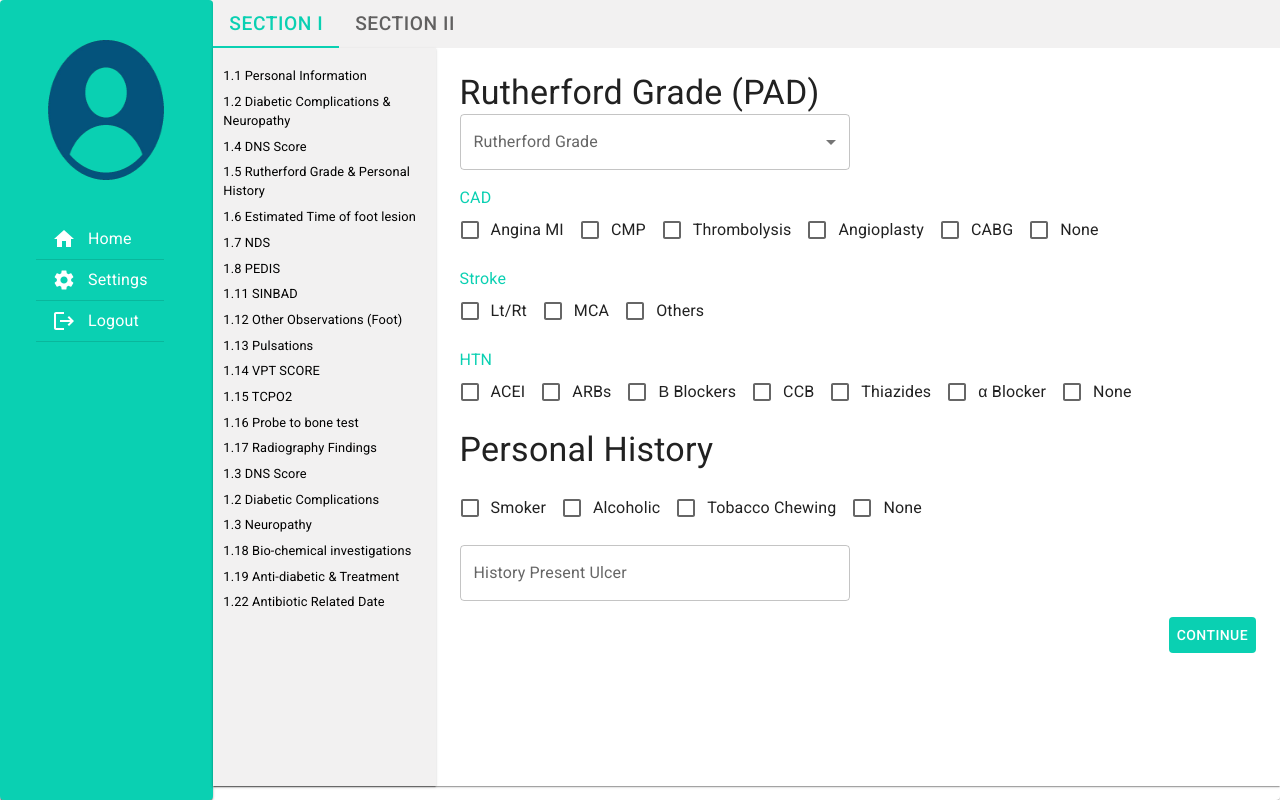
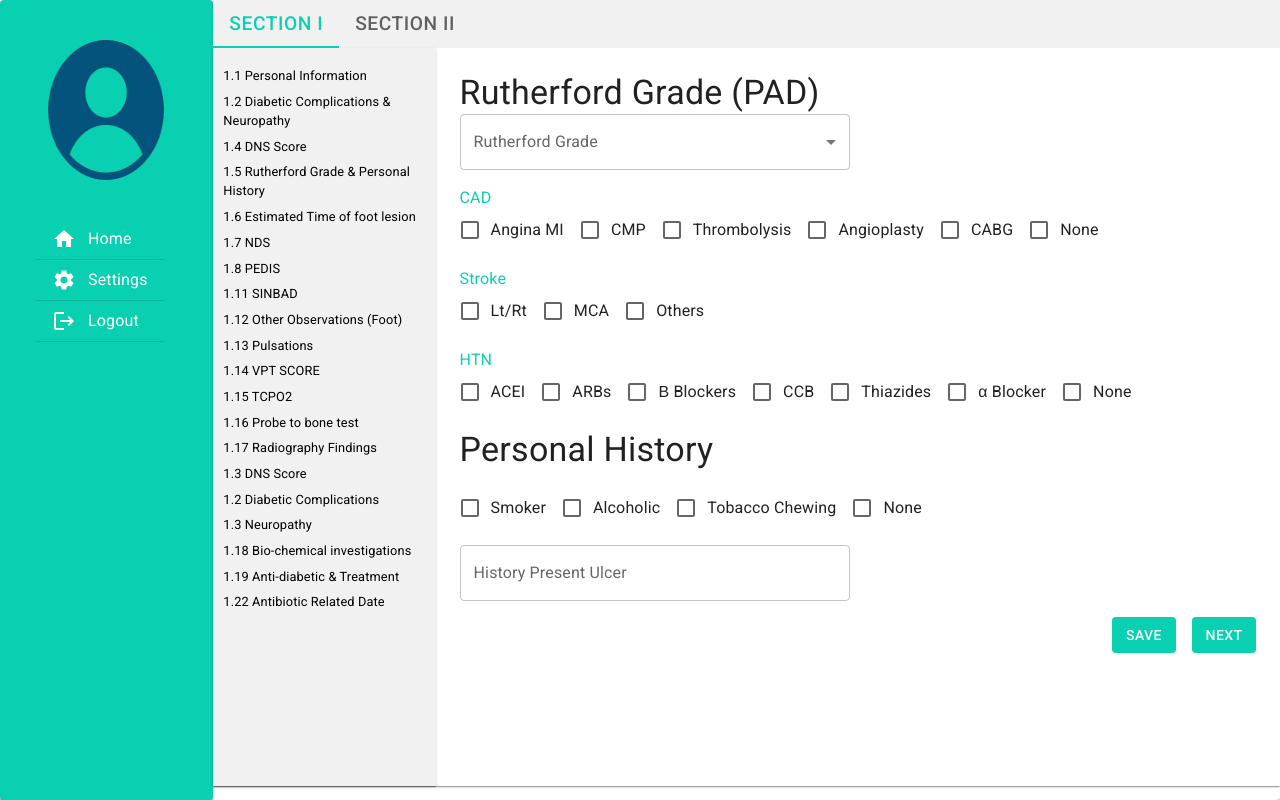
Before and after one commit to MeiiporulTrainingSite/DFP, a React (Create React App) app: page /RutherfordGrade in a window 1280 px wide. Built offline with nearby package versions, Linux system fonts and the light colour scheme.

Commit message:
save changes

```diff
--- a/src/Pages/Page2/Page2.js
+++ b/src/Pages/Page2/Page2.js
@@ -186,22 +186,33 @@ export default function Page2() {
           ) : null}
         </Grid>
         <Grid item md={12} lg={12} align="right">
-        {/* <Link to ="/DNS Score"> */}
         <Button
-          // onClick={onClick}
           type="submit"
           sx={{
             backgroundColor: "#0AD0B2",
             color: "#fff",
             ":hover": {
               border: "1px solid #0AD0B2",
-                color: "#0AD0B2",
+              color: "#0AD0B2"
             },
+            marginRight: "1rem"
           }}
         >
-            Continue
+          Save
         </Button>
-          {/* </Link> */}
+
+        <Button
+          sx={{
+            backgroundColor: "#0AD0B2",
+            color: "#fff",
+            ":hover": {
+              border: "1px solid #0AD0B2",
+              color: "#0AD0B2"
+            }
+          }}
+        >
+          next
+        </Button>
       </Grid>
       </Grid>
     </form>
--- a/src/Pages/Page3/Page3.js
+++ b/src/Pages/Page3/Page3.js
@@ -240,11 +240,25 @@ or feet
             color: "#fff",
             ":hover": {
               border: "1px solid #0AD0B2",
-                color: "#0AD0B2",
+              color: "#0AD0B2"
             },
+            marginRight: "1rem"
           }}
         >
-            Continue
+          Save
+        </Button>
+
+        <Button
+          sx={{
+            backgroundColor: "#0AD0B2",
+            color: "#fff",
+            ":hover": {
+              border: "1px solid #0AD0B2",
+              color: "#0AD0B2"
+            }
+          }}
+        >
+          next
         </Button>
       </Grid>
       </Grid>
--- a/src/Pages/Page4/Page4.js
+++ b/src/Pages/Page4/Page4.js
@@ -200,21 +200,38 @@ export default function Page4() {
                         <p className="error">*{formik.errors.historyPresentUlcer}*</p>
                     ) : null}
                 </Grid>
-
-
                 <Grid item md={12} lg={12} align="right">
         <Button
           type="submit"
           sx={{
-                            backgroundColor: "#0AD0B2", color: "#fff", ":hover": {
+            backgroundColor: "#0AD0B2",
+            color: "#fff",
+            ":hover": {
+              border: "1px solid #0AD0B2",
+              color: "#0AD0B2"
+            },
+            marginRight: "1rem"
+          }}
+        >
+          Save
+        </Button>
+
+        <Button
+          sx={{
+            backgroundColor: "#0AD0B2",
+            color: "#fff",
+            ":hover": {
               border: "1px solid #0AD0B2",
               color: "#0AD0B2"
             }
           }}
         >
-                        Continue
+          next
         </Button>
       </Grid>
+
+
+
             </Grid>
         </form>
 
```
Lines whose indentation alone changed are shown as unchanged.
